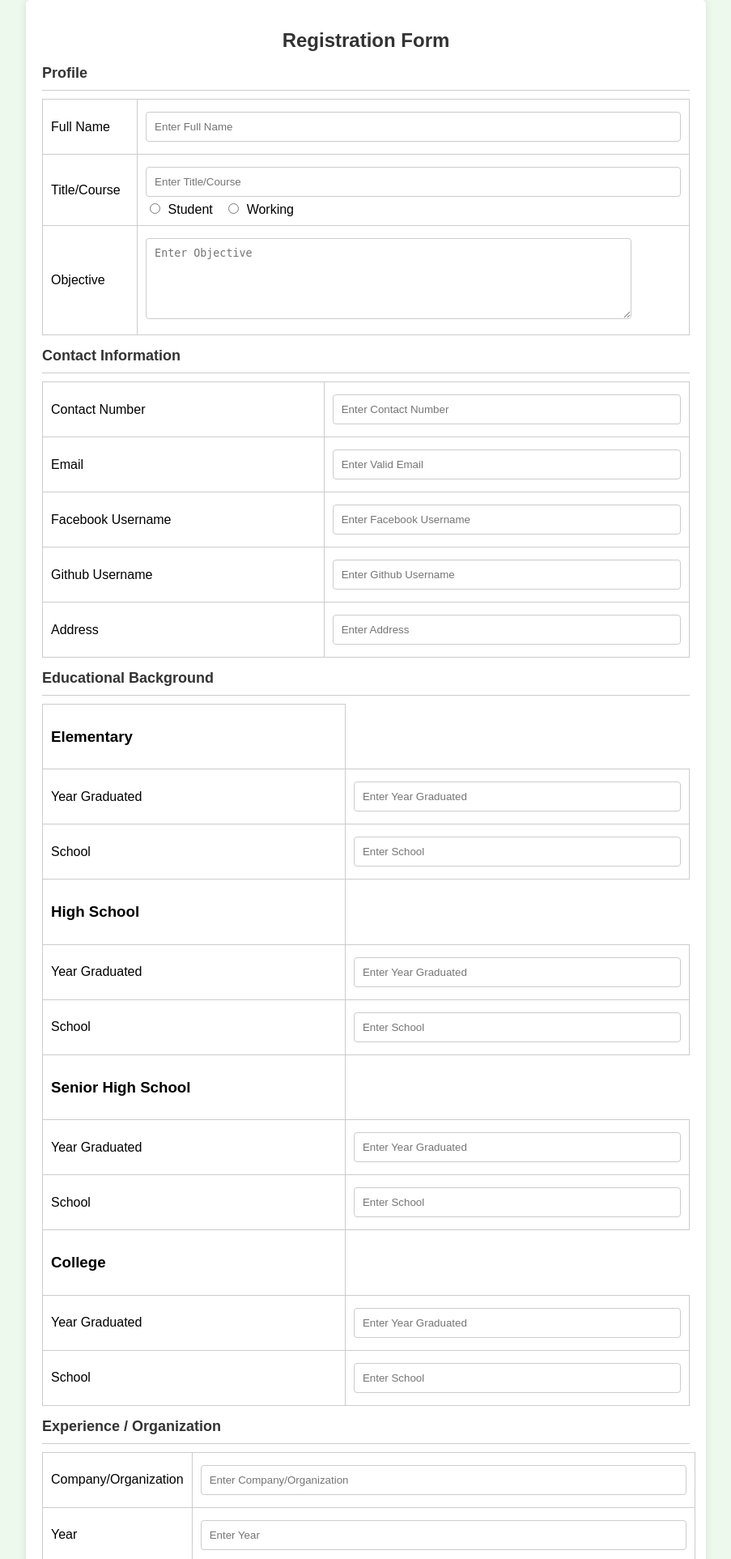
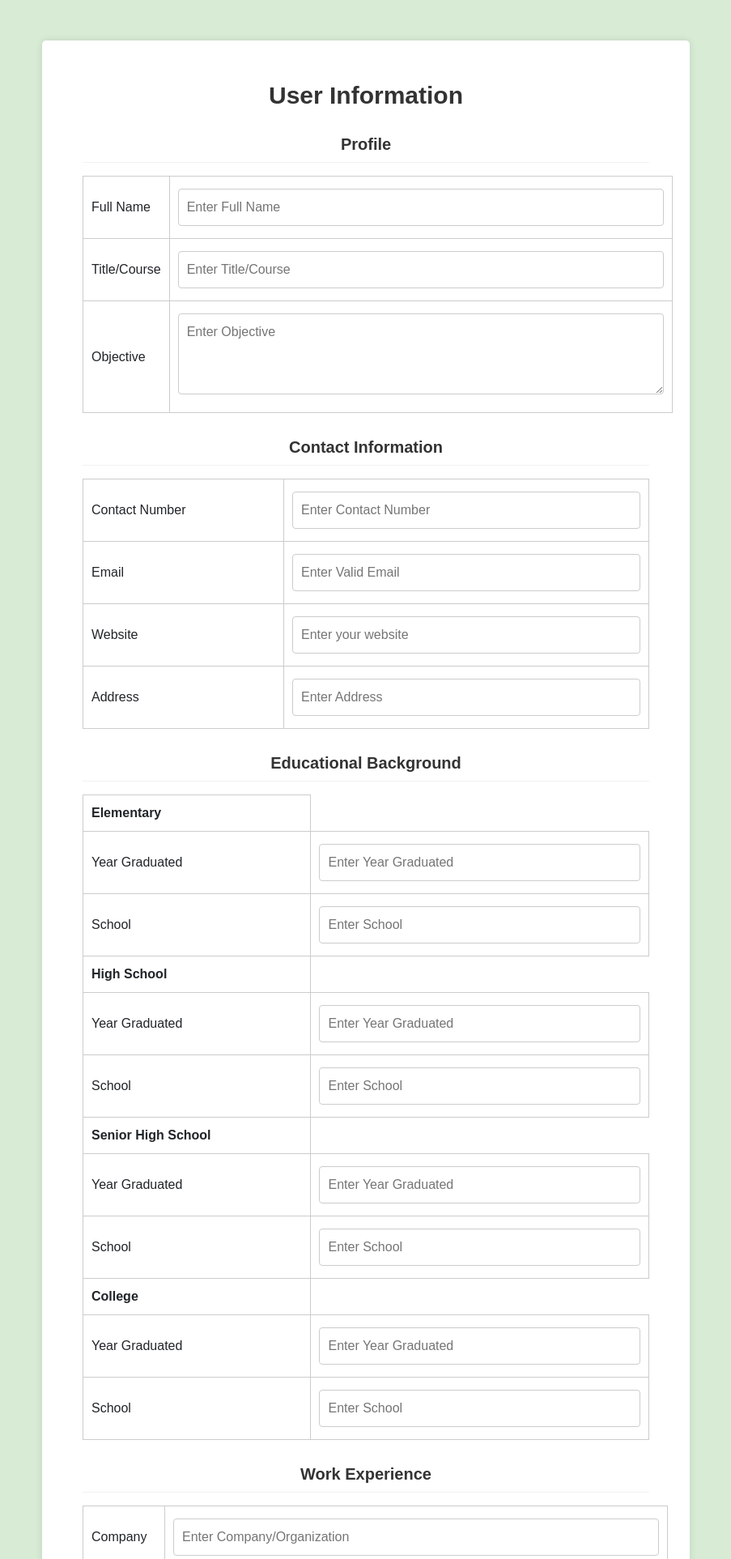
Before and after one commit to rexflores/Resume-Generator, a Flask app: page / in a window 1280 px wide. Shown: the top 1925 px of the page at 81% size, without its empty margins (188-1091 px from the left). Run offline with Flask 3, Linux system fonts and the light colour scheme.

Commit message:
tweaks: modifications

```diff
--- a/static/styles/form.css
+++ b/static/styles/form.css
@@ -1,15 +1,15 @@
 body {
     font-family: Arial, sans-serif;
-    background-color: #edf9ec;
-    margin: 0;
-    padding: 0;
+    background-color: #d7ebd5;
+    margin: 0px;
+    padding: 0px;
 }
 
 form {
     max-width: 800px;
-    margin: 0 auto;
+    margin: 50px auto;
     background: #fff;
-    padding: 20px;
+    padding: 50px;
     border-radius: 5px;
     box-shadow: 0 0 10px rgba(0, 0, 0, 0.1);
 }
@@ -19,8 +19,9 @@ form {
 }
 
 h1 {
-    font-size: 24px;
+    font-size: 30px;
     color: #333;
+    font-weight: bold;
 }
 
 table {
@@ -32,6 +33,7 @@ table {
 th, td {
     padding: 10px;
     border: 1px solid #ccc;
+    font-size: 16px;
 }
 
 th {
@@ -39,8 +41,10 @@ th {
 }
 
 h2 {
-    font-size: 18px;
-    margin-bottom: 10px;
+    font-size: 20px;
+    font-weight: bold;
+    margin-top: 30px;
+    text-align: center;
     color: #333;
 }
 
@@ -61,27 +65,24 @@ textarea {
     border: 1px solid #ccc;
     border-radius: 4px;
     box-sizing: border-box;
+    background: #fff;
 }
 
 label {
     margin-right: 10px;
 }
 
-input[type="radio"] {
-    margin-right: 5px;
-}
-
 button {
-    background-color: #4caf50;
+    background-color: #757575;
     color: #fff;
     border: none;
-    padding: 10px 20px;
+    padding: 3px 8px;
     cursor: pointer;
     border-radius: 4px;
 }
 
 button:hover {
-    background-color: #3d8c40;
+    background-color: #525552;
 }
 
 input[type="submit"] {
@@ -96,3 +97,9 @@ cursor: pointer;
 input[type="submit"]:hover {
 background-color: #3d8c40;
 }
+
+.form-footer {
+    display: flex;
+    justify-content: center;
+    margin-top: 20px;
+}
--- a/templates/index.html
+++ b/templates/index.html
@@ -4,8 +4,9 @@
     <meta charset="UTF-8">
     <meta http-equiv="X-UA-Compatible" content="IE=edge">
     <meta name="viewport" content="width=device-width, initial-scale=1.0">
-    <title>Registration Form</title>
+    <title>Form</title>
     <link rel="stylesheet" href="https://cdnjs.cloudflare.com/ajax/libs/font-awesome/4.7.0/css/font-awesome.css" integrity="sha512-5A8nwdMOWrSz20fDsjczgUidUBR8liPYU+WymTZP1lmY9G6Oc7HlZv156XqnsgNUzTyMefFTcsFH/tnJE/+xBg==" crossorigin="anonymous" referrerpolicy="no-referrer" />
+    <link href="https://cdn.jsdelivr.net/npm/bootstrap@5.3.3/dist/css/bootstrap.min.css" rel="stylesheet" integrity="sha384-QWTKZyjpPEjISv5WaRU9OFeRpok6YctnYmDr5pNlyT2bRjXh0JMhjY6hW+ALEwIH" crossorigin="anonymous">
     <link rel="stylesheet" type="text/css" href="{{ url_for('static', filename='styles/form.css') }}">
     <link rel="shortcut icon" type="image/png" href="{{ url_for('static', filename='images/contact-form.png') }}">
 </head>
@@ -13,7 +14,7 @@
 <body>
     <form method="POST" action="resume" enctype="multipart/form-data">
         <div class="title">
-            <h1>Registration Form</h1>
+            <h1>User Information</h1>
         </div>
         <table class="profileInfo">
             <h2>Profile</h2>
@@ -26,11 +27,6 @@
                 <td>Title/Course</td>
                 <td>
                     <input type="text" required name="title1" placeholder="Enter Title/Course">
-                    <br>
-                    <input type="radio" required name="title" id="student" value="student">
-                    <label for="student">Student</label>
-                    <input type="radio" required name="title" id="working" value="working">
-                    <label for="working">Working</label>
                 </td>
             </tr>
             <tr>
@@ -51,12 +47,8 @@
                 <td><input type="email" required name="email" placeholder="Enter Valid Email"></td>
             </tr>
             <tr>
-                <td>Facebook Username</td>
-                <td><input type="text" required name="facebook" placeholder="Enter Facebook Username"></td>
-            </tr>
-            <tr>
-                <td>Github Username</td>
-                <td><input type="text" required name="github" placeholder="Enter Github Username"></td>
+                <td>Website</td>
+                <td><input type="text" required name="web" placeholder="Enter your website"></td>
             </tr>
             <tr>
                 <td>Address</td>
@@ -68,9 +60,7 @@
             <h2>Educational Background</h2>
             <hr>
             <tr>
-                <td>
-                    <h3>Elementary</h3>
-                </td>
+                <td style="font-weight:bold;">Elementary</td>
             </tr>
             <tr>
                 <td>Year Graduated</td>
@@ -81,9 +71,7 @@
                 <td><input type="text" required name="school1" placeholder="Enter School"></td>
             </tr>
             <tr>
-                <td>
-                    <h3>High School</h3>
-                </td>
+                <td style="font-weight:bold;">High School</td>
             </tr>
             <tr>
                 <td>Year Graduated</td>
@@ -94,9 +82,7 @@
                 <td><input type="text" required name="school2" placeholder="Enter School"></td>
             </tr>
             <tr>
-                <td>
-                    <h3>Senior High School</h3>
-                </td>
+                <td style="font-weight:bold;">Senior High School</td>
             </tr>
             <tr>
                 <td>Year Graduated</td>
@@ -107,9 +93,7 @@
                 <td><input type="text" required name="school3" placeholder="Enter School"></td>
             </tr>
             <tr>
-                <td>
-                    <h3>College</h3>
-                </td>
+                <td style="font-weight:bold;">College</td>
             </tr>
             <tr>
                 <td>Year Graduated</td>
@@ -122,11 +106,11 @@
         </table>
 
         <table class="experienceForm">
-            <h2>Experience / Organization</h2>
+            <h2>Work Experience</h2>
             <hr>
             <tbody id="experienceTableBody">
                 <tr>
-                    <td>Company/Organization</td>
+                    <td>Company</td>
                     <td><input type="text" required name="com1" placeholder="Enter Company/Organization"></td>
                 </tr>
                 <tr>
@@ -157,7 +141,7 @@
                 const newRow = document.createElement('tr');
 
                 newRow.innerHTML = `
-                    <td>Company/Organization</td>
+                    <td>Company</td>
                     <td><input type="text" required name="com${experienceCount}" placeholder="Enter Company/Organization"></td>
                 `;
 
@@ -194,25 +178,13 @@
                     <td>Skills</td>
                     <td><input type="text" required name="skill1" placeholder="Enter Skill"></td>
                 </tr>
-                <tr>
-                    <td>Skills</td>
-                    <td><input type="text" required name="skill2" placeholder="Enter Skill"></td>
-                </tr>
-                <tr>
-                    <td>Skills</td>
-                    <td><input type="text" required name="skill3" placeholder="Enter Skill"></td>
-                </tr>
-                <tr>
-                    <td>Skills</td>
-                    <td><input type="text" required name="skill4" placeholder="Enter Skill"></td>
-                </tr>
             </table>
         </table>
 
         <button type="button" onclick="addSkillField()">Add Skill</button>
 
         <script>
-            var skillCounter = 4;
+            var skillCounter = 1;
 
             function addSkillField() {
                 skillCounter++;
@@ -234,25 +206,13 @@
                     <td>Interests</td>
                     <td><input type="text" required name="inter1" placeholder="Enter Interest"></td>
                 </tr>
-                <tr>
-                    <td>Interests</td>
-                    <td><input type="text" required name="inter2" placeholder="Enter Interest"></td>
-                </tr>
-                <tr>
-                    <td>Interests</td>
-                    <td><input type="text" required name="inter3" placeholder="Enter Interest"></td>
-                </tr>
-                <tr>
-                    <td>Interests</td>
-                    <td><input type="text" required name="inter4" placeholder="Enter Interest"></td>
-                </tr>
             </table>
         </table>
 
         <button type="button" onclick="addInterestField()">Add Interest</button>
 
         <script>
-            var interestCounter = 4;
+            var interestCounter = 1;
 
             function addInterestField() {
                 interestCounter++;
@@ -277,7 +237,7 @@
             </table>
         </table>
 
-        <button type="button" onclick="addLanguageField()">Add Language</button>
+        <button type="button" onclick="addLanguageField()">Add Language</button><br>
 
         <script>
             var languageCounter = 1;
@@ -294,11 +254,9 @@
             }
         </script>
 
-        <table>
-            <tr>
-                <td><input type="submit" name="submit" value="Submit"></td>
-            </tr>
-        </table>
+        <div class="form-footer">
+            <br><td><input type="submit" name="submit" value="Submit"></td>
+        </div>
     </form>
 </body>
 </html>
```
Also changed, not shown: static/styles/resume.css (+0 -22 lines), templates/resume.html (+7 -14 lines).
